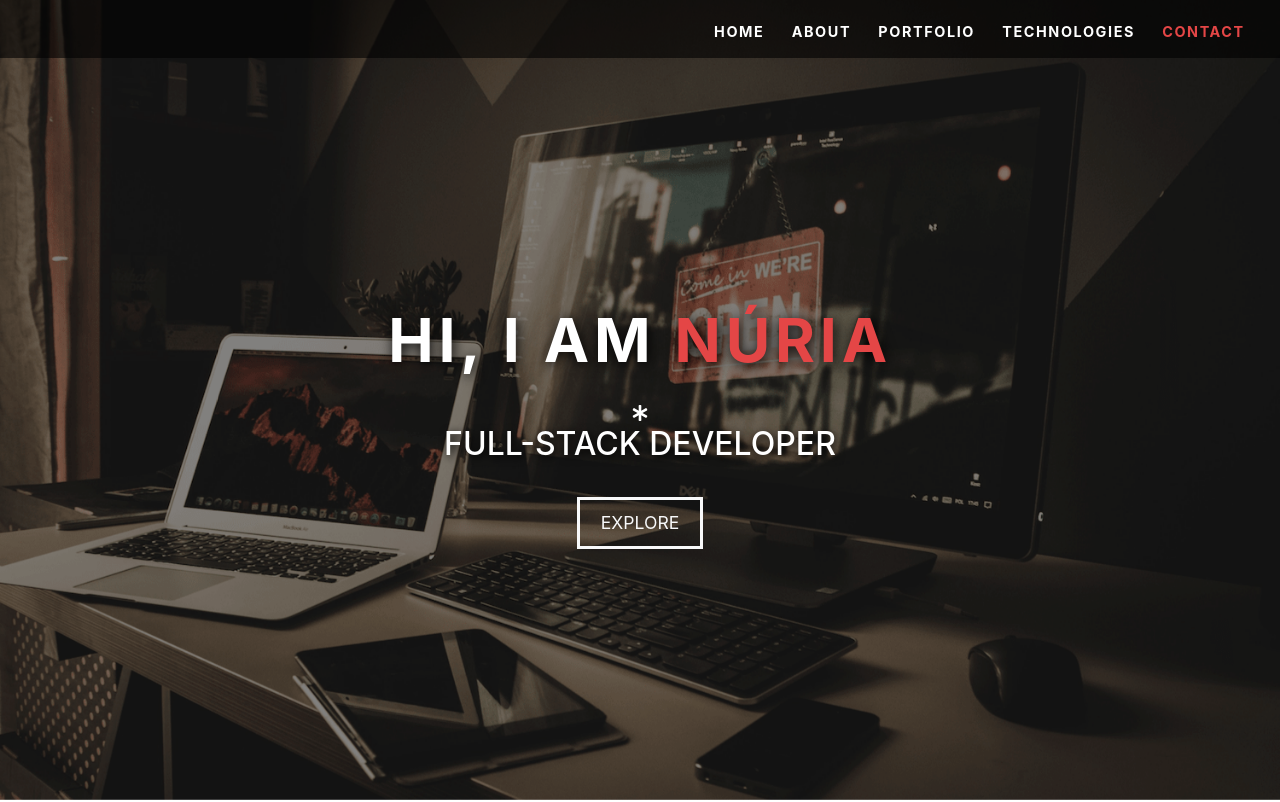
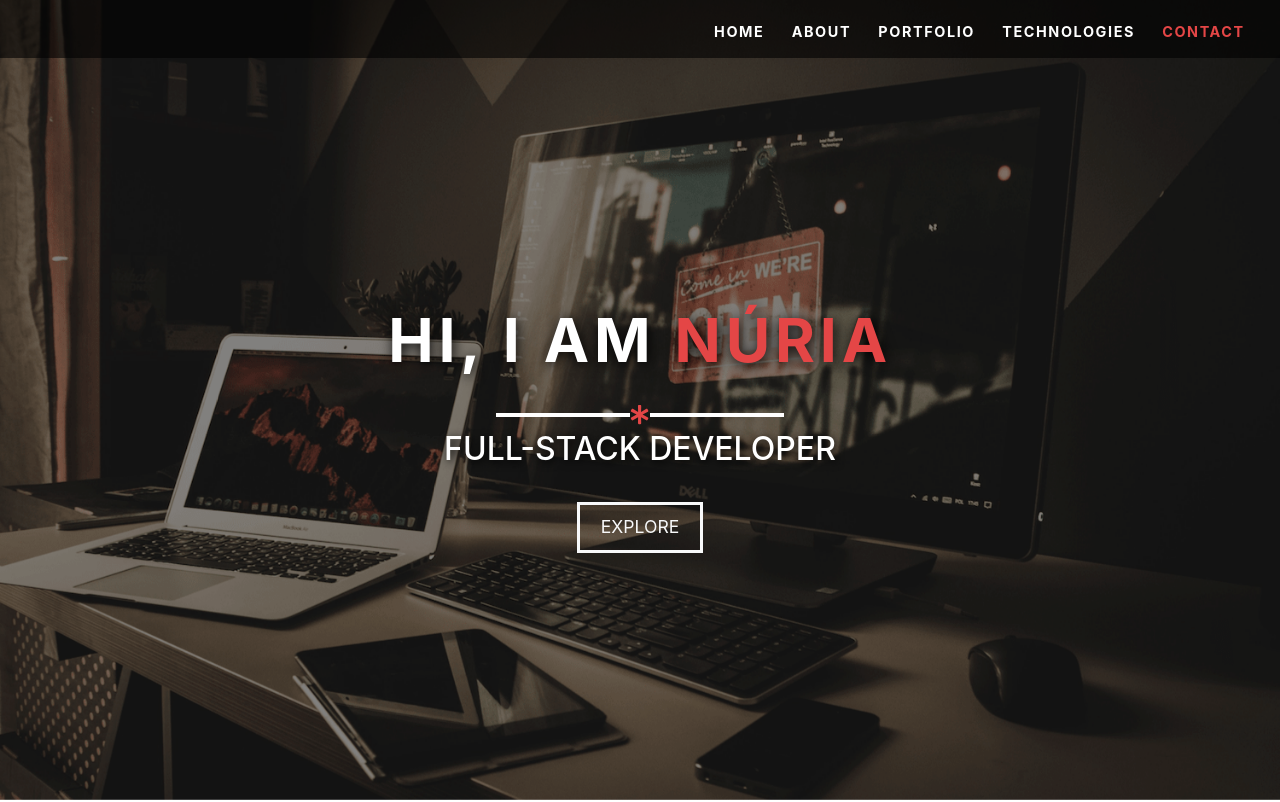
Before and after one commit to ncodena/web-design, a plain HTML site: page index.html in a window 1280 px wide. Shown: the top 802 px of the page. Drawn offline with nearby package versions, Linux system fonts and the light colour scheme.

Commit message:
styling features

```diff
--- a/index.html
+++ b/index.html
@@ -57,9 +57,9 @@
 				<h1>Hi, I am <span>Núria</span></h1>
 				<div class="headline-description">
 					<div class="separator">
-						<div class="line-line-left"></div>
+						<div class="line line-left"></div>
 						<div class="asterisk"><i class="fas fa-asterisk"></i></div>
-						<div class="line-line-right"></div>
+						<div class="line line-right"></div>
 					</div>
 					<div class="single-animation">
 						<h3>Full-Stack Developer</h3>
--- a/style.css
+++ b/style.css
@@ -89,6 +89,35 @@ html {
 
 .caption span {
     color: rgb(228, 70, 70)
+}
+
+.separator {
+    display: flex;
+    align-items: center;
+    justify-content: center;
+
+}
+
+.line {
+    width: 100%;
+    max-width: 8.4rem;
+    height: .25rem;
+    background-color: #fff;
+    position: relative;
+}
+
+.line-right::before,
+.line-left::before {
+    content: '';
+    position: absolute;
+    top: 50%;
+    transform: translateY(-50%);
+    border: .6rem solid transparent;
+}
+
+.asterisk {
+    font-size: 1.2rem;
+    color: var(--secondary-font-color ) ;
 }
 
 .btn-lg {
```
